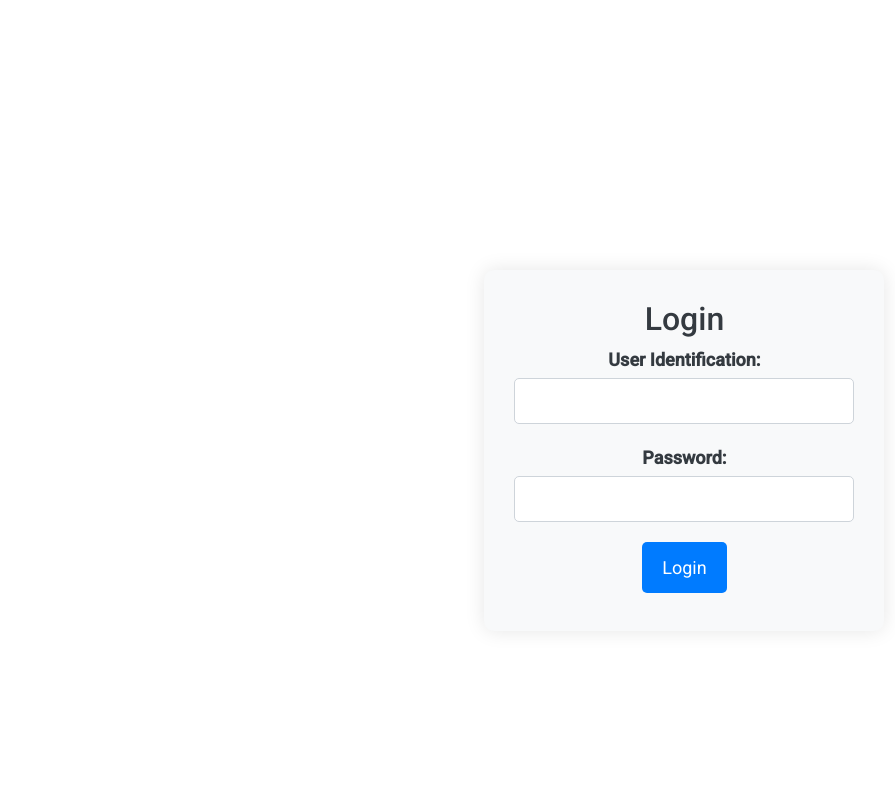
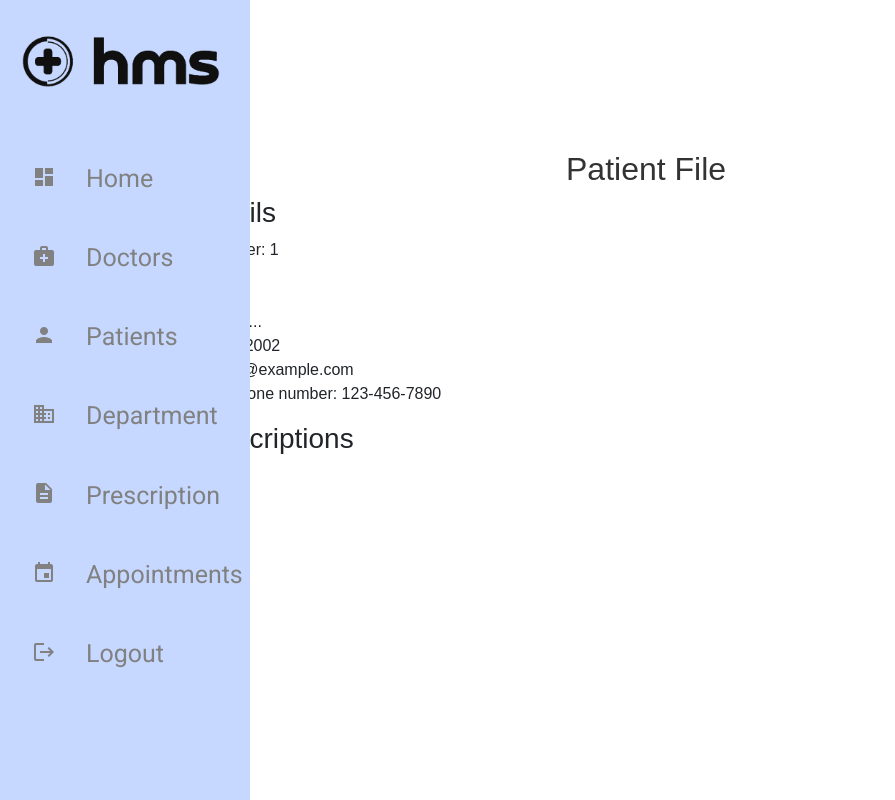
Before and after one commit to fredjkhar/hospital-managment-system, an Angular app in the folder frontend/: page /patients/view-patient/1 in a window 1280 px wide. Before the commit this address led to /login. Shown: the whole page, without its empty margins (0-895 px from the left). Built offline with nearby package versions, Linux system fonts and the light colour scheme; no server answers.

Commit message:
HMS-43 Added patient file view  (#49)
* HMS-43 added patient file view

* HMS-43 removed call to non-existent function

```diff
--- a/frontend/src/app/Components/patients/patients.component.css
+++ b/frontend/src/app/Components/patients/patients.component.css
@@ -92,6 +92,20 @@ button.delete-button:hover {
   cursor: pointer;
   border-radius: 20%;
 }
+button.view-button {
+  background-color: transparent;
+  color: grey;
+  border: none;
+  cursor: pointer;
+}
+
+button.view-button:hover {
+  background-color: grey;
+  color: white;
+  border: none;
+  cursor: pointer;
+  border-radius: 20%;
+}
 
 button i {
   margin-right: 5px;
--- a/frontend/src/app/Components/patients/patients.component.html
+++ b/frontend/src/app/Components/patients/patients.component.html
@@ -47,6 +47,9 @@
                 <button (click)="deletePatient(item)" title="Delete" class="delete-button">
                   <i class="material-icons">clear</i>
                 </button>
+                <button (click)="viewPatientFile(item)" title="ViewFile" class="view-button">
+                  <i class="material-icons">file_open</i>
+                </button>
               </td>
             </tr>
             <tr *ngIf="selectedPatient === item">
--- a/frontend/src/app/Components/patients/patients.component.ts
+++ b/frontend/src/app/Components/patients/patients.component.ts
@@ -12,9 +12,9 @@ import { PatientsService } from './patients.service';
 export class PatientsComponent {
   searchText: string = '';
   originalPatients = [
-    { Id: '1', fullname: 'rada', gender: 'm', address: '350 mt...', birthday: '11-12-2002', email: 'john.doe@example.com', contact: '123-456-7890' },
-    { Id: '2', fullname: 'Jane', gender: 'f', address: 'king edward', birthday: '11-12-2002', email: 'jane.smith@example.com', contact: '987-654-3210' },
-    { Id: '3', fullname: 'Jane', gender: 'f', address: 'king edward', birthday: '11-12-2002', email: 'jane.smith@example.com', contact: '987-654-3210' },
+    { id: '1', fullname: 'rada', gender: 'm', address: '350 mt...', birthday: '11-12-2002', email: 'john.doe@example.com', contact: '123-456-7890' },
+    { id: '2', fullname: 'Jane', gender: 'f', address: 'king edward', birthday: '11-12-2002', email: 'jane.smith@example.com', contact: '987-654-3210' },
+    { id: '3', fullname: 'Jane', gender: 'f', address: 'king edward', birthday: '11-12-2002', email: 'jane.smith@example.com', contact: '987-654-3210' },
   ];
   Patients: any[] = [];
   hasSearchResults: boolean = true;
@@ -40,7 +40,7 @@ export class PatientsComponent {
     } else {
       this.Patients = this.Patients.filter(item => {
         return (
-        item.Id.toLowerCase().includes(this.searchText.toLowerCase()) ||
+          item.id.toLowerCase().includes(this.searchText.toLowerCase()) ||
           item.fullname.toLowerCase().includes(this.searchText.toLowerCase()) ||
           item.gender.toLowerCase().includes(this.searchText.toLowerCase()) ||
           item.address.toLowerCase().includes(this.searchText.toLowerCase()) ||
@@ -66,6 +66,10 @@ export class PatientsComponent {
     this.router.navigate(['/register-patient']);
   }
 
+  viewPatientFile(patient: any): void {
+    this.router.navigate(['patients', 'view-patient', patient.id])
+  }
+
   showDetails(patient: Patient) {
     this.selectedPatient = this.selectedPatient === patient ? null : patient;
   }
--- a/frontend/src/app/Components/patients/patients.service.ts
+++ b/frontend/src/app/Components/patients/patients.service.ts
@@ -14,6 +14,12 @@ export class PatientsService {
   static originalPatients = [
     { id: '1', fullname: 'rada', gender: 'm', address: '350 mt...', birthday: '11-12-2002', email: 'john.doe@example.com', contact: '123-456-7890' },
     { id: '2', fullname: 'Jane', gender: 'f', address: 'king edward', birthday: '11-12-2002', email: 'jane.smith@example.com', contact: '987-654-3210' },
+  ];
+  static placeholderPrescriptions = [
+    { id: '1', patientId: '1', drugNumber: '1', drugName: 'Tylenol', unitsPerDay: 5, administrationNbrPerDay: 5, administrationMethod: 'IV', startDate: '2022-01-01', endDate: '2023-01-01' },
+    { id: '2', patientId: '2', drugNumber: '2', drugName: 'Adderall', unitsPerDay: 10, administrationNbrPerDay: 2, administrationMethod: 'Pills', startDate: '2022-04-01', endDate: '2023-04-01' },
+    { id: '3', patientId: '1', drugNumber: '1', drugName: 'Advil', unitsPerDay: 5, administrationNbrPerDay: 5, administrationMethod: 'IV', startDate: '2022-01-01', endDate: '2023-01-01' },
+    { id: '4', patientId: '1', drugNumber: '1', drugName: 'Morphine', unitsPerDay: 5, administrationNbrPerDay: 5, administrationMethod: 'IV', startDate: '2022-01-01', endDate: '2023-01-01' },
   ];
 
   constructor(private http: HttpClient) { }
@@ -37,6 +43,15 @@ export class PatientsService {
     return PatientsService.originalPatients
   }
 
+  getPatient(patientId: any): any {
+    //this call should log the user that accessed the file
+    return PatientsService.originalPatients.find(patient => patient.id === patientId)
+  }
+
+  getPatientPrescriptions(patientId: any): any[] {
+    return PatientsService.placeholderPrescriptions.filter(prescription => prescription.patientId == patientId)
+  }
+
   assignPatientToWard(wardId: any, patientId: any, patientAssignment: any): boolean {
     if (true) {
       console.log("successful assignment to ward ", wardId, " for patient ", patientId, " with additional info ", patientAssignment)
--- /dev/null
+++ b/frontend/src/app/Components/patients/view-patient/view-patient.component.css
@@ -0,0 +1,9 @@
+body {
+    font-family: Arial, sans-serif;
+  }
+
+  h2 {
+    color: #333;
+    margin-left: 40%;
+    margin-top: -650px;
+  }
--- /dev/null
+++ b/frontend/src/app/Components/patients/view-patient/view-patient.component.html
@@ -0,0 +1,29 @@
+<body>
+    <h2>Patient File</h2>
+    <div>
+        <h3>Patient details</h3>
+        <ul>
+            <li>Insurance number: {{ patient.id }}</li>
+            <li>Full name: {{ patient.fullname }}</li>
+            <li>Gender: {{ patient.gender }}</li>
+            <li>Address: {{ patient.address }}</li>
+            <li>Birthday: {{ patient.birthday }}</li>
+            <li>Email: {{ patient.email }}</li>
+            <li>Contact / Telephone number: {{ patient.contact }}</li>
+        </ul>
+        <h3>Patient prescriptions</h3>
+        <div *ngFor="let prescription of prescriptions">
+            <details>
+                <summary>{{ prescription.drugName }}</summary>
+                <ul>
+                    <li>Drug Number: {{ prescription.drugNumber }}</li>
+                    <li>Units per day: {{ prescription.unitsPerDay }}</li>
+                    <li>Administration number per day: {{ prescription.administrationNbrPerDay }}</li>
+                    <li>Administration method: {{ prescription.administrationMethod }}</li>
+                    <li>Start date: {{ prescription.startDate }}</li>
+                    <li>End date: {{ prescription.endDate }}</li>
+                </ul>
+            </details>
+        </div>
+    </div>
+</body>
--- /dev/null
+++ b/frontend/src/app/Components/patients/view-patient/view-patient.component.ts
@@ -0,0 +1,22 @@
+import { Component } from '@angular/core';
+import { PatientsService } from '../patients.service';
+import { ActivatedRoute } from '@angular/router';
+@Component({
+  selector: 'app-view-patient',
+  templateUrl: './view-patient.component.html',
+  styleUrls: ['./view-patient.component.css']
+})
+export class ViewPatientComponent {
+  id: any = null
+  patient: any = null
+  prescriptions: any[] = []
+  constructor(private patientsService: PatientsService, private route: ActivatedRoute) { }
+
+  ngOnInit(): void {
+    this.route.params.subscribe(params => {
+      this.id = params['id'];
+    });
+    this.patient = this.patientsService.getPatient(this.id)
+    this.prescriptions = this.patientsService.getPatientPrescriptions(this.id)
+  }
+}
--- a/frontend/src/app/Components/sidebar/sidebar.component.html
+++ b/frontend/src/app/Components/sidebar/sidebar.component.html
@@ -9,7 +9,7 @@
 </head>
 
 <body *ngIf="showSidebar">
-  <div id="mySidebar" class="sidebar" onmouseover="toggleSidebar()" onmouseout="toggleSidebar()">
+  <div id="mySidebar" class="sidebar">
     <div style="margin-top: -120px; margin-left: 22px;" >
       <img src="/assets/logo.png" style="width: auto; height: 60px;"/>
     </div>
--- a/frontend/src/app/app-routing.module.ts
+++ b/frontend/src/app/app-routing.module.ts
@@ -11,6 +11,7 @@ import { PatientsComponent } from './Components/patients/patients.component';
 import { RegisterPatientComponent } from './Components/register-patient/register-patient.component';
 import { StaffComponent } from './Components/staff/staff.component';
 import { EditPatientComponent } from './Components/patients/edit-patient/edit-patient.component';
+import { ViewPatientComponent } from './Components/patients/view-patient/view-patient.component';
 import { AddPatientComponent } from './Components/ward/add-patient/add-patient.component';
 
 const routes: Routes = [
@@ -24,6 +25,7 @@ const routes: Routes = [
   { path: 'doctors', component: DoctorsComponent },
   { path: 'patients', component: PatientsComponent },
   { path: 'patients/edit-patient/:id', component: EditPatientComponent },
+  { path: 'patients/view-patient/:id', component: ViewPatientComponent },
   { path: 'register-patient', component: RegisterPatientComponent },
   { path: 'addEmp', component: StaffComponent },
   { path: '', redirectTo: '/login', pathMatch: 'full' },
--- a/frontend/src/app/app.module.ts
+++ b/frontend/src/app/app.module.ts
@@ -20,6 +20,7 @@ import { LoginComponent } from './Components/login/login.component';
 import { BrowserAnimationsModule } from '@angular/platform-browser/animations';
 import { EditPatientComponent } from './Components/patients/edit-patient/edit-patient.component';
 import { NgbModule } from '@ng-bootstrap/ng-bootstrap';
+import { ViewPatientComponent } from './Components/patients/view-patient/view-patient.component';
 import { AddPatientComponent } from './Components/ward/add-patient/add-patient.component';
 
 @NgModule({
@@ -37,6 +38,7 @@ import { AddPatientComponent } from './Components/ward/add-patient/add-patient.c
     PatientsComponent,
     StaffComponent,
     EditPatientComponent,
+    ViewPatientComponent,
     AddPatientComponent
   ],
   imports: [
```
Also changed, not shown: 1 other file (tests, documents, lock files or other folders). Lines whose indentation alone changed are shown as unchanged.
